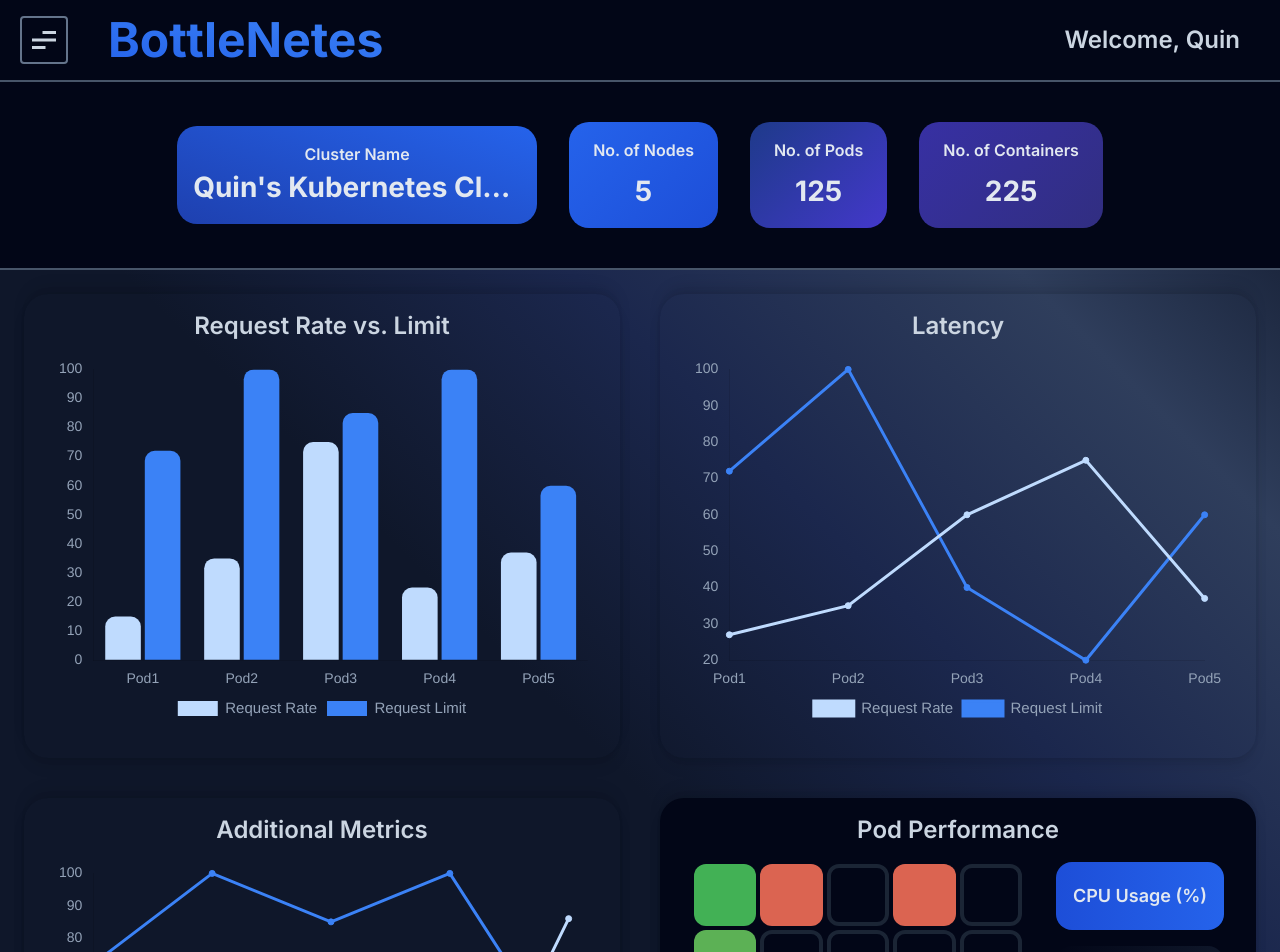
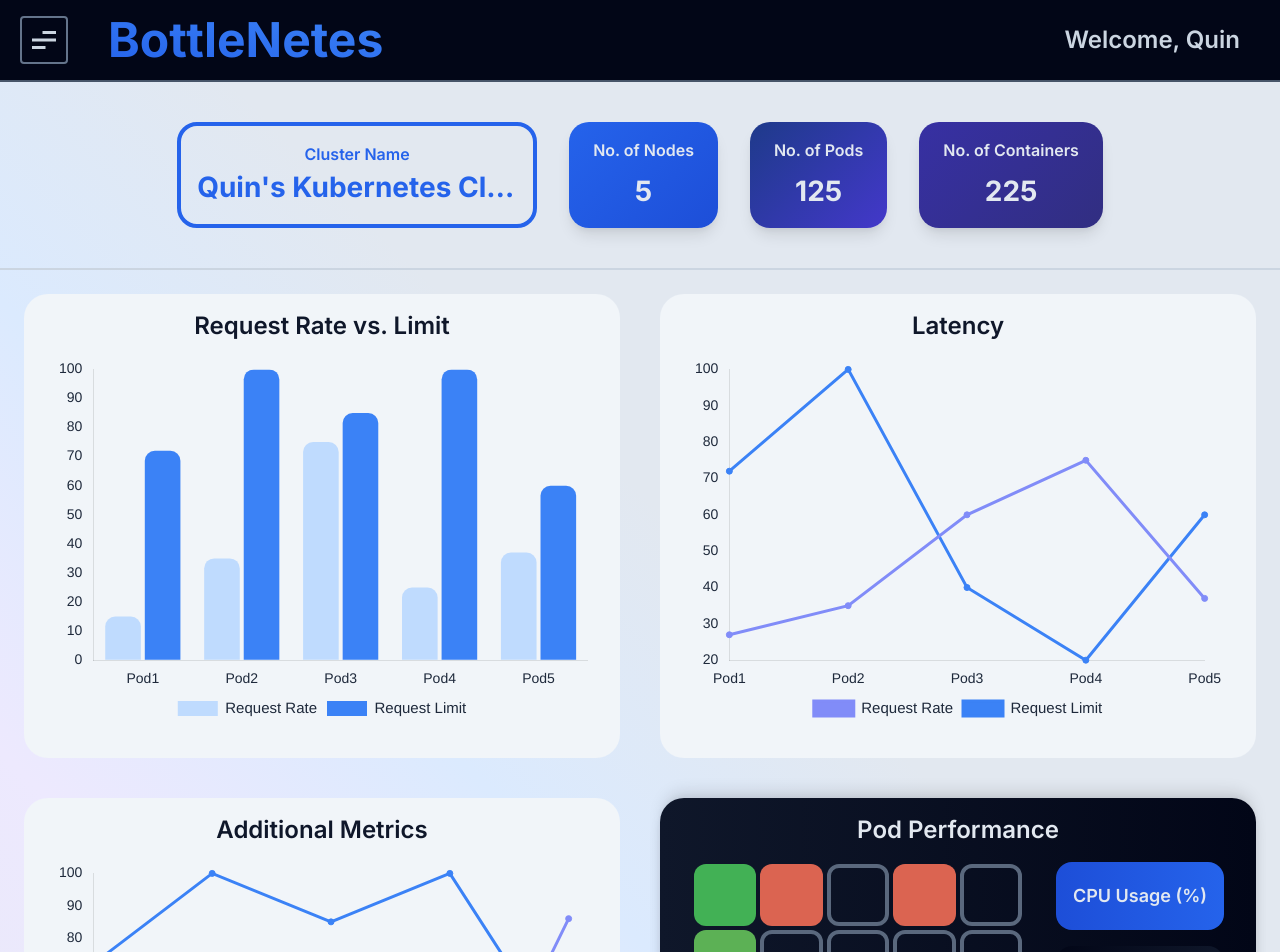
Before and after one commit to oslabs-beta/bottlenetes, a React (Vite) app: page / in a window 1280 px wide. Shown: the top 952 px of the page. Built offline with nearby package versions, Linux system fonts and the light colour scheme.

Commit message:
created light mode

```diff
--- a/src/containers/MainContainer.jsx
+++ b/src/containers/MainContainer.jsx
@@ -122,7 +122,7 @@ const MainContainer = ({ username }) => {
         </div>
       </header>
       <div className="bg-custom-gradient">
-        <div className="border-b-2 border-slate-600 bg-slate-950 p-10">
+        <div className="border-b-2 border-slate-300 p-10">
           <TestOverview overviewData={overviewData} />
         </div>
         <div
@@ -131,8 +131,8 @@ const MainContainer = ({ username }) => {
         >
           {/*Arrange components in columns for a larger screen, and stack vertically if the screen is smaller*/}
           <div className="grid grid-cols-1 gap-10 lg:grid-cols-2 xl:grid-cols-4">
-            <div className="relative flex-auto rounded-3xl p-4 shadow-custom-lg xl:col-span-2">
-              <h2 className="text-center text-2xl font-semibold text-slate-300">
+            <div className="relative flex-auto rounded-3xl bg-slate-100 p-4 xl:col-span-2">
+              <h2 className="text-center text-2xl font-semibold text-slate-900">
                 Request Rate vs. Limit
               </h2>
               <TestRequestLimit
@@ -140,20 +140,20 @@ const MainContainer = ({ username }) => {
                 clickedPod={clickedPod}
               />
             </div>
-            <div className="rounded-3xl p-4 shadow-custom-lg xl:col-span-2">
-              <h2 className="text-center text-2xl font-semibold text-slate-300">
+            <div className="rounded-3xl bg-slate-100 p-4 xl:col-span-2">
+              <h2 className="text-center text-2xl font-semibold text-slate-900">
                 Latency
               </h2>
               <TestLatency defaultView={defaultView} clickedPod={clickedPod} />
             </div>
-            <div className="max-h-[41%] rounded-3xl p-4 shadow-custom-lg xl:col-span-2">
-              <h2 className="text-center text-2xl font-semibold text-slate-300">
+            <div className="max-h-[41%] rounded-3xl bg-slate-100 p-4 xl:col-span-2">
+              <h2 className="text-center text-2xl font-semibold text-slate-900">
                 Additional Metrics
               </h2>
               <TestMetrics defaultView={defaultView} clickedPod={clickedPod} />
             </div>
-            <div className="flex max-h-[41%] flex-col rounded-3xl bg-slate-950 p-4 shadow-custom-lg xl:col-span-2">
-              <h2 className="text-center text-2xl font-semibold text-slate-300">
+            <div className="flex max-h-[41%] flex-col rounded-3xl bg-gradient-to-l from-slate-950 to-slate-900 p-4 shadow-custom-lg xl:col-span-2">
+              <h2 className="text-center text-2xl font-semibold text-slate-200">
                 Pod Performance
               </h2>
               <TestGrid
--- a/src/test-components/Overview.css
+++ b/src/test-components/Overview.css
@@ -17,7 +17,7 @@
   overflow: hidden;
   font-size: 1rem;
   font-weight: bold;
-  color: #e2e8f0;
+  color: #2563eb;
 }
 
 /* Metrics Row */
@@ -115,22 +115,30 @@
 /* Unique Background Colors for Metrics */
 .overview-nodes {
   background: linear-gradient(135deg, #2563eb, #1d4ed8); /* Bright Blue */
+  box-shadow: 0 10px 15px -3px rgba(0, 0, 0, 0.1),
+              0 4px 6px -2px rgba(0, 0, 0, 0.05);
 }
 
 .overview-pods {
   background: linear-gradient(135deg, #1e3a8a, #4338ca); /* Deep Indigo */
+  box-shadow: 0 10px 15px -3px rgba(0, 0, 0, 0.1),
+              0 4px 6px -2px rgba(0, 0, 0, 0.05);
 }
 
 .overview-containers {
   background: linear-gradient(135deg, #3730a3, #312e81); /* Violet */
+  box-shadow: 0 10px 15px -3px rgba(0, 0, 0, 0.1),
+              0 4px 6px -2px rgba(0, 0, 0, 0.05);
 }
 
 /* Cluster Name as a Thin Line */
 .thin-line {
   width: 30%;
   padding: 1rem 1rem;
-  background: linear-gradient(200deg, #2563eb, #1e40af); /* Light Blue */
+  background: transparent; /* Light Blue */
   text-align: center;
   border-radius: 20px;
-  color: #e2e8f0;
+  border: 4px solid #2563eb;
+  color: #2563eb;
+
 }
--- a/src/test-components/TestGrid.jsx
+++ b/src/test-components/TestGrid.jsx
@@ -25,7 +25,7 @@ const TestGrid = () => {
       buttonArray.push(
         <button
           key={i}
-          className="m-0.5 aspect-square rounded-xl brightness-90 transition hover:brightness-50 hover:filter"
+          className="m-0.5 aspect-square rounded-xl brightness-90 transition hover:border-[5px] border-blue-600 hover:filter"
           style={{
             backgroundColor: color(Math.floor(Math.random() * 100), 0, 100),
           }}
@@ -35,14 +35,14 @@ const TestGrid = () => {
       buttonArray.push(
         <button
           key={i}
-          className="m-0.5 aspect-square rounded-xl bg-[#db6451] transition hover:brightness-50 hover:filter"
+          className="m-0.5 aspect-square rounded-xl bg-[#db6451] transition hover:border-[5px] border-blue-600 hover:filter"
         ></button>,
       );
     } else {
       buttonArray.push(
         <button
           key={i}
-          className="m-0.5 aspect-square rounded-xl border-4 border-slate-800 brightness-90 transition hover:bg-slate-900 hover:filter"
+          className="m-0.5 aspect-square rounded-xl border-4 border-slate-500 brightness-90 transition hover:border-4 transition hover:border-blue-500 hover:filter"
         ></button>,
       );
     }
--- a/src/test-components/TestLatency.jsx
+++ b/src/test-components/TestLatency.jsx
@@ -34,7 +34,7 @@ const TestLatency = () => {
         stacked: false,
         grid: { color: "transparent" },
         ticks: {
-          color: "#94a3b8",
+          color: "#1e293b",
           font: {
             size: 14,
           },
@@ -44,7 +44,7 @@ const TestLatency = () => {
         stacked: false,
         grid: { color: "transparent" },
         ticks: {
-          color: "#94a3b8",
+          color: "#1e293b",
           font: {
             size: 14,
           },
@@ -55,7 +55,7 @@ const TestLatency = () => {
       legend: {
         position: "bottom",
         labels: {
-          color: "#94a3b8",
+          color: "#1e293b",
           font: {
             size: 15,
           },
@@ -92,8 +92,8 @@ const TestLatency = () => {
       {
         label: "Request Rate",
         data: [27, 35, 60, 75, 37],
-        backgroundColor: "rgba(191, 219, 254, 1)", //placeholder
-        borderColor: "rgba(191, 219, 254, 1)",
+        backgroundColor: "#818cf8", //placeholder
+        borderColor: "#818cf8",
       },
       {
         label: "Request Limit",
--- a/src/test-components/TestMetrics.jsx
+++ b/src/test-components/TestMetrics.jsx
@@ -34,7 +34,7 @@ const TestMetrics = () => {
         stacked: false,
         grid: { color: "transparent" },
         ticks: {
-          color: "#94a3b8",
+          color: "#1e293b",
           font: {
             size: 14,
           },
@@ -44,7 +44,7 @@ const TestMetrics = () => {
         stacked: false,
         grid: { color: "transparent" },
         ticks: {
-          color: "#94a3b8",
+          color: "#1e293b",
           font: {
             size: 14,
           },
@@ -55,7 +55,7 @@ const TestMetrics = () => {
       legend: {
         position: "bottom",
         labels: {
-          color: "#94a3b8",
+          color: "#1e293b",
           font: {
             size: 15,
           },
@@ -92,8 +92,8 @@ const TestMetrics = () => {
       {
         label: "RAM Usage (%)",
         data: [47, 35, 65, 11, 86],
-        backgroundColor: "rgba(191, 219, 254, 1)", //placeholder
-        borderColor: "rgba(191, 219, 254, 1)",
+        backgroundColor: "#818cf8", //placeholder
+        borderColor: "#818cf8",
       },
       {
         label: "CPU Usage (%)",
--- a/src/test-components/TestRequestLimit.jsx
+++ b/src/test-components/TestRequestLimit.jsx
@@ -29,7 +29,7 @@ const TestRequestLimit = () => {
         stacked: false,
         grid: { color: "transparent" },
         ticks: {
-          color: "#94a3b8",
+          color: "#1e293b",
           font: {
             size: 14,
           },
@@ -39,7 +39,7 @@ const TestRequestLimit = () => {
         stacked: false,
         grid: { color: "transparent" },
         ticks: {
-          color: "#94a3b8",
+          color: "#1e293b",
           font: {
             size: 14,
           },
@@ -50,7 +50,7 @@ const TestRequestLimit = () => {
       legend: {
         position: "bottom",
         labels: {
-          color: "#94a3b8",
+          color: "#1e293b",
           font: {
             size: 15,
           },
--- a/tailwind.config.js
+++ b/tailwind.config.js
@@ -14,7 +14,7 @@ export default {
       },
       backgroundImage: {
         "custom-gradient":
-          "linear-gradient(45deg, #0F172A 55%, #1B274D 70%, #2F3E5C 85%, #0F172A)",
+          "linear-gradient(225deg, #e2e8f0 35%, #dbeafe 50%, #ede9fe 65%, #e2e8f0)",
       },
       keyframes: {
         textColorAnimation: {
```
